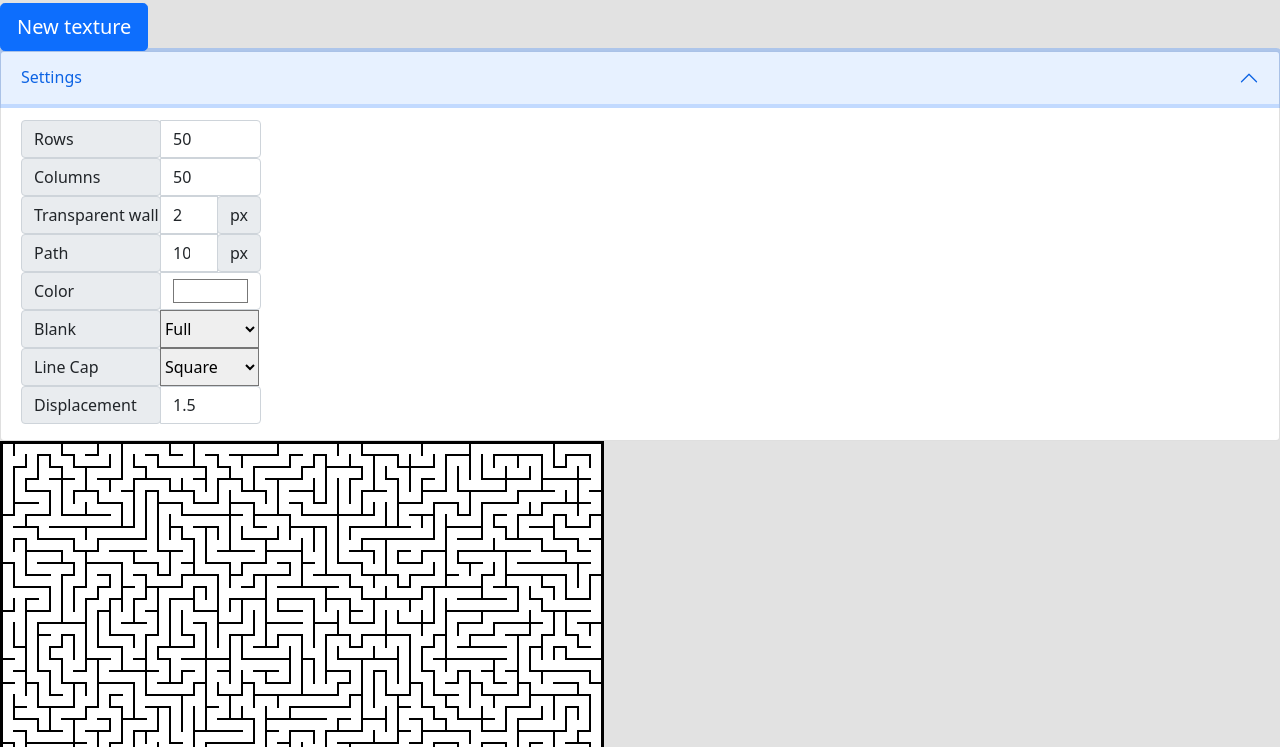
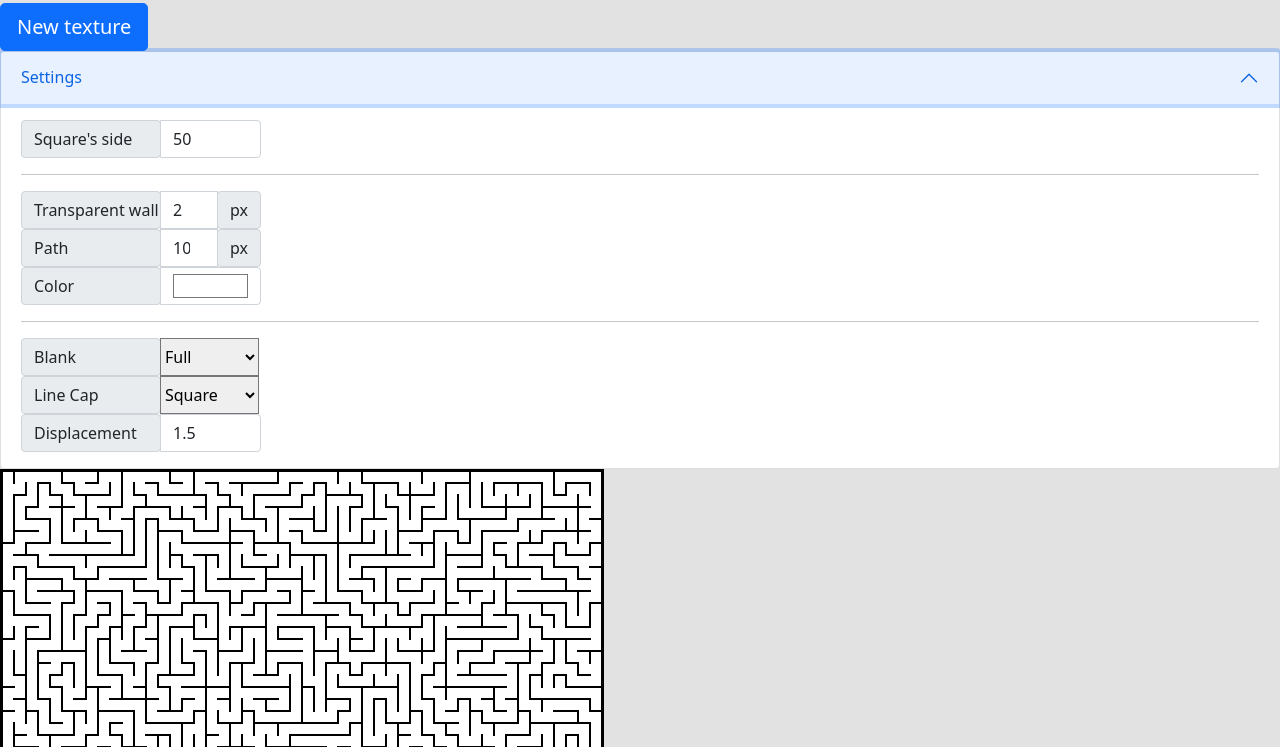
Before and after one commit to DimovDimo/maze-textures, a plain HTML site: page app/index.html in a window 1280 px wide. Both pictures are taken after a click on the button "Settings". Shown: the part 53-800 px from the top of the page. Drawn offline with nearby package versions, Linux system fonts and the light colour scheme.

Commit message:
added Square's side

```diff
--- a/app/index.html
+++ b/app/index.html
@@ -26,24 +26,13 @@
 					<div id="settings-body" class="accordion-collapse collapse" aria-labelledby="settings-header"
 						data-bs-parent="#settings-accordion">
 						<div class="accordion-body">
-							<!-- <div class="input-group">
+							<div class="input-group">
 								<div class="input-group-prepend">
-									<span class="input-group-text">Square's side (rows & columns)</span>
+									<span class="input-group-text">Square's side</span>
 								</div>
 								<input type="number" class="form-control" id="maze-side" min="1" value="50">
-							</div> -->
-							<div class="input-group">
-								<div class="input-group-prepend">
-									<span class="input-group-text">Rows</span>
-								</div>
-								<input type="number" class="form-control" id="maze-rows" min="1" value="50">
 							</div>
-							<div class="input-group">
-								<div class="input-group-prepend">
-									<span class="input-group-text">Columns</span>
-								</div>
-								<input type="number" class="form-control" id="maze-columns" min="1" value="50">
-							</div>
+							<hr>
 							<div class="input-group">
 								<div class="input-group-prepend">
 									<span class="input-group-text">Transparent wall</span>
@@ -68,6 +57,7 @@
 								</div>
 								<input type="color" class="form-control" id="maze-path-color" value="#ffffff">
 							</div>
+							<hr>
 							<div class="input-group">
 								<div class="input-group-prepend">
 									<span class="input-group-text">Blank</span>
--- a/app/resources/css/styles.css
+++ b/app/resources/css/styles.css
@@ -16,6 +16,7 @@ select {
 }
 
 .input-group {
+    /* margin-bottom: 1px; */
     width: 240px;
 }
 
--- a/app/resources/js/maze-textures.js
+++ b/app/resources/js/maze-textures.js
@@ -33,8 +33,9 @@ function getConditions(wall, path, rows, columns) {
 }
 
 function getSettings() {
-	let rows = getInputNumber("maze-rows");
-	let columns = getInputNumber("maze-columns");
+	let side = getInputNumber("maze-side");
+	let rows = side;
+	let columns = side;
 	let wall = getInputNumber("maze-wall");
 	let path = getInputNumber("maze-path");
 
```
